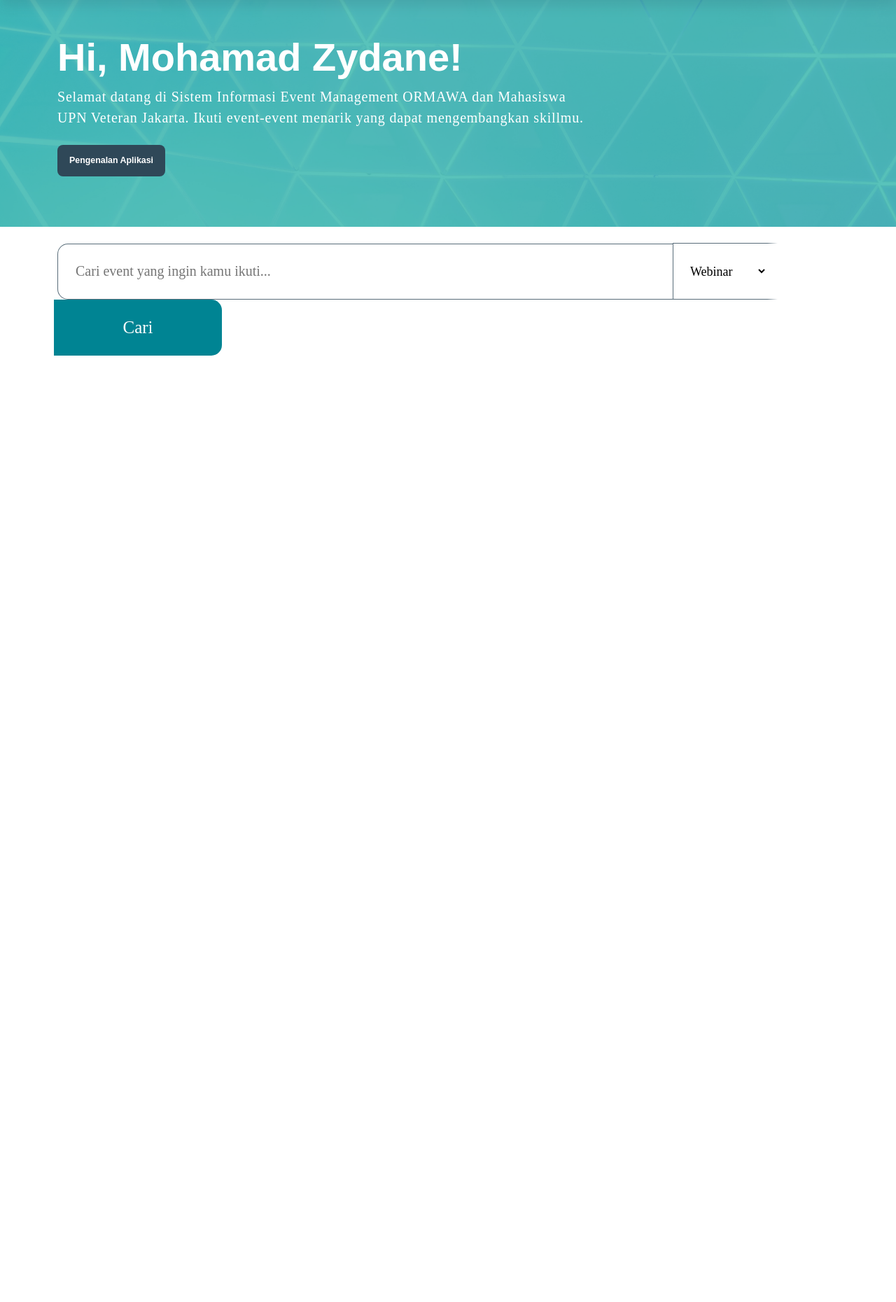
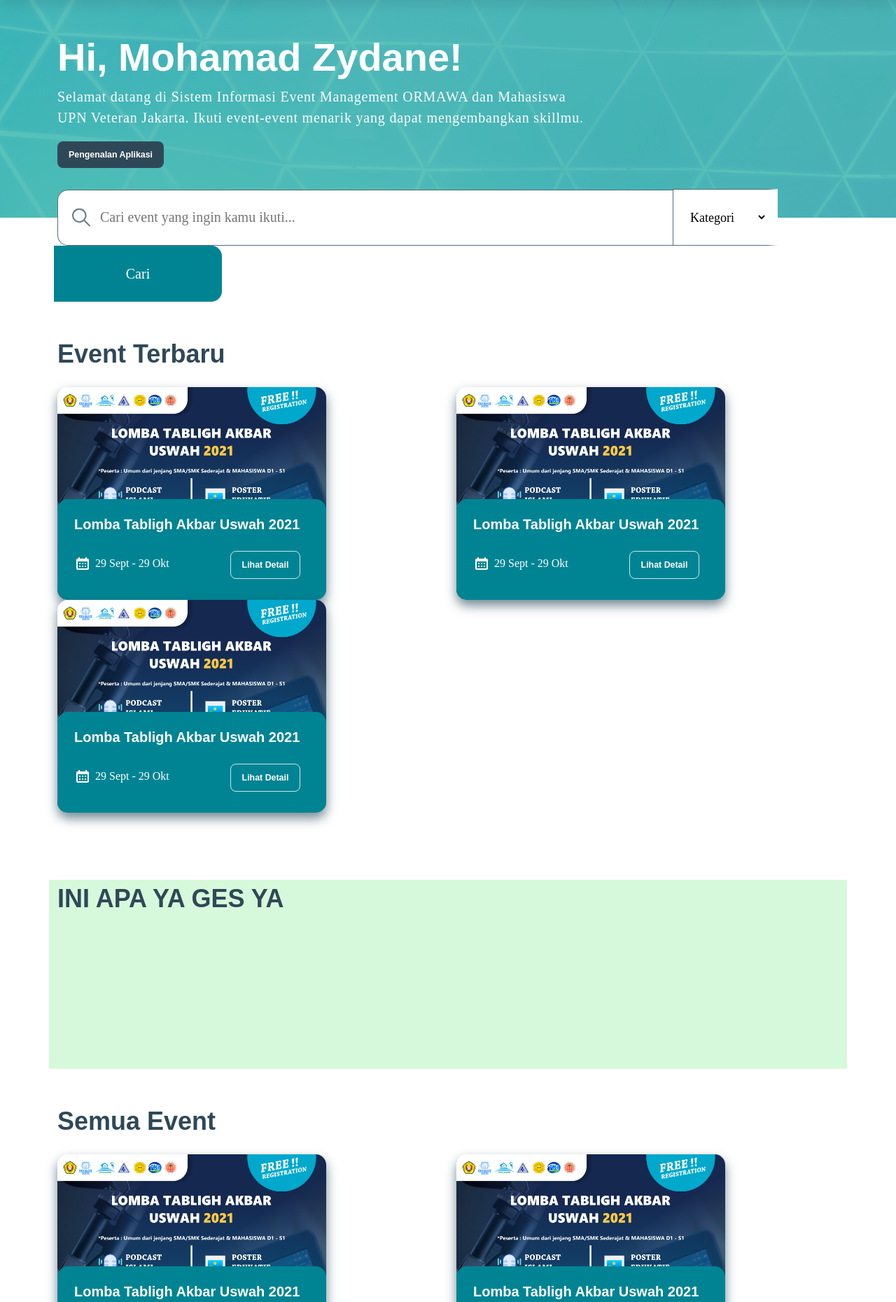
Before and after one commit to zydane07/eventmanagementupnvj, a PHP site: page / in a window 1280 px wide. Shown: the part 77-1937 px from the top of the page at 70% size. Before the commit the page ends 585 px from the top, so only its background shows below. Run offline with PHP 8.4, Linux system fonts and the light colour scheme.

Commit message:
isi Dashboard

```diff
--- a/css/style.css
+++ b/css/style.css
@@ -1,5 +1,9 @@
 .my-shadow {
     box-shadow: 0 .5rem 1rem rgba(42,72,88,.15)!important;
+}
+
+.my-shadow-2 {
+    box-shadow: 0 .5rem 1rem rgba(42,72,88,.65)!important;
 }
 
 .nav-font {
@@ -81,10 +85,12 @@
     font-weight: bold!important;
     font-size: 0.775rem!important;
     color: #fff!important;
+    text-decoration: none;
     background-color: #2F4858!important;
     padding: 0.75rem 1rem!important;
     border-radius: 0.5rem!important;
     /* border-color: #fff!important; */
+
 }
 
 .btn-custom:hover {
@@ -116,7 +122,10 @@
     border: 1px solid rgba(47, 72, 88, .8);
     border-radius: 15px 0 0 15px;
     outline: none;
-    padding: 0 25px;
+    background-image: url('../icons/search.svg');
+    background-position: 20px 25px;
+    background-repeat: no-repeat;
+    padding: 0 60px;
 }
 
 .box select {
@@ -136,7 +145,7 @@
     left: -5px;
     width: 15rem;
     height: 5rem;
-    font-size: 25px;
+    /* font-size: 20px; */
     border: none;
     border-radius: 0 15px 15px 0;
     outline: none;
@@ -149,3 +158,70 @@
 .box input[type="submit"]:hover {
     background: #026570;
 }
+
+.mt-custom {
+    margin-top: -2.5rem;
+}
+
+/* event */
+.card-custom {
+    background-image: url(../img/poster.png);
+    background-size: cover;
+    padding: 10rem 0 0;
+    border-radius: 15px;
+    width: 24rem;
+    /* max-width: 352px;
+    max-height: 269px; */
+}
+
+.card-font {
+    font-family: 'Century Gothic', sans-serif!important;
+    font-weight: bold!important;
+}
+
+.card-body-custom {
+    padding: 1.5rem;
+    background-color: #008493;
+    border-radius: 15px;
+}
+
+.date {
+    font-family: 'PT Serif', serif;
+    font-size: 16px;
+    background-image: url('../icons/calendar.svg');
+    /* background-position: 15px; */
+    background-repeat: no-repeat;
+    padding: 0 30px;
+}
+
+.btn-custom-2 {
+    font-family: 'Century Gothic', sans-serif!important;
+    font-weight: bold!important;
+    font-size: 0.775rem!important;
+    color: #fff;
+    text-decoration: none;
+    border: 1px solid rgba(255, 255, 255, .8);
+    /* background-color: #2F4858!important; */
+    padding: 0.75rem 1rem!important;
+    border-radius: 0.5rem!important;
+    /* border-color: #fff!important; */
+}
+
+.btn-custom-2:hover {
+    color: #fff;
+    background-color: #2F4858;
+    border-color: #008493;
+}
+
+.sub-font {
+    font-family: 'Century Gothic', sans-serif;
+    color: #2F4858;
+    font-weight: bold;
+    font-size: 2.25rem;
+}
+
+/* carousel */
+.bg-custom{
+    background-color: #D7F9DB;
+    width: 200px;
+}
--- /dev/null
+++ b/index.html
@@ -0,0 +1,409 @@
+<!DOCTYPE html>
+<html lang="en">
+  <head>
+    <!-- Required meta tags -->
+    <meta charset="utf-8" />
+    <meta name="viewport" content="width=device-width, initial-scale=1" />
+
+    <!-- Bootstrap CSS -->
+    <link rel="stylesheet" href="css/style.css" />
+    <link href="https://cdn.jsdelivr.net/npm/bootstrap@5.0.2/dist/css/bootstrap.min.css" rel="stylesheet" integrity="sha384-EVSTQN3/azprG1Anm3QDgpJLIm9Nao0Yz1ztcQTwFspd3yD65VohhpuuCOmLASjC" crossorigin="anonymous" />
+
+    <title>Dashboard</title>
+  </head>
+
+  <body style="min-height: 2000px">
+    <!-- Navbar -->
+    <nav class="navbar navbar-expand-lg navbar-light bg-white nav-font my-shadow pt-3 pb-3">
+      <div class="container">
+        <a class="navbar-brand pe-5" href="#">Navbar w/ text</a>
+        <button class="navbar-toggler" type="button" data-bs-toggle="collapse" data-bs-target="#navbarText" aria-controls="navbarText" aria-expanded="false" aria-label="Toggle navigation">
+          <span class="navbar-toggler-icon"></span>
+        </button>
+        <div class="collapse navbar-collapse" id="navbarText">
+          <ul class="navbar-nav me-auto mb-2 mb-lg-0">
+            <li class="nav-item pe-3">
+              <a class="nav-link active fw-bold nav__link" aria-current="page" href="#">Beranda</a>
+            </li>
+            <li class="nav-item pe-3">
+              <a class="nav-link" href="#">Bantuan</a>
+            </li>
+            <li class="nav-item pe-3">
+              <a class="nav-link" href="#">Tentang Aplikasi</a>
+            </li>
+          </ul>
+          <ul class="navbar-nav mb-2 mb-lg-0">
+            <li class="nav-item d-flex align-items-center">
+              <div class="text-center">
+                <img src="icons/Bell.svg" class="pe-3" alt="notifikasi" />
+              </div>
+            </li>
+            <li class="nav-item d-flex align-items-center">
+              <div class="text-center">
+                <img src="img/profil 1.png" class="rounded nav-pict" alt="photo profil" />
+              </div>
+            </li>
+            <li class="nav-item dropdown ps-1">
+              <a class="nav-link dropdown-toggle" href="#" id="navbarDropdownMenuLink" role="button" data-bs-toggle="dropdown" aria-expanded="false"> Mohamad Zydane Ulir Rizqi Toyyibi </a>
+              <ul class="dropdown-menu" aria-labelledby="navbarDropdownMenuLink">
+                <li>
+                  <a class="dropdown-item" href="#">Profile</a>
+                </li>
+                <li>
+                  <a class="dropdown-item" href="#">Event Saya</a>
+                </li>
+                <li>
+                  <a class="dropdown-item" href="#">Lihat Sertifikat</a>
+                </li>
+                <li>
+                  <a class="dropdown-item" href="#">Keluar</a>
+                </li>
+              </ul>
+            </li>
+          </ul>
+        </div>
+      </div>
+    </nav>
+
+    <!-- Jumbotron -->
+    <div class="jumbotron jumbotron-fluid bg-image bg-info pt-5 pb-5">
+      <div class="container mb-4 pb-2">
+        <h1 class="head-font text-white">Hi, Mohamad Zydane!</h1>
+        <p class="p-font text-white">Selamat datang di Sistem Informasi Event Management ORMAWA dan Mahasiswa</p>
+        <p class="p-font mb-4 text-white">UPN Veteran Jakarta. Ikuti event-event menarik yang dapat mengembangkan skillmu.</p>
+        <a class="btn-custom mb-5" href="#" role="button">Pengenalan Aplikasi</a>
+      </div>
+    </div>
+
+    <!-- search button -->
+    <div class="container">
+      <div class="box mt-custom">
+        <form action="">
+          <input type="text" placeholder="Cari event yang ingin kamu ikuti..." />
+          <select name="" id="list">
+            <option selected>Kategori</option>
+            <option value="">Webinar</option>
+            <option value="">Workshop</option>
+            <option value="">Lomba</option>
+            <option value="">Lainnya</option>
+          </select>
+          <input type="submit" value="Cari" />
+        </form>
+      </div>
+    </div>
+
+    <!-- Event Terbaru -->
+    <div class="container mb-5 pb-5">
+      <div class="row">
+        <div class="col mb-3">
+          <p class="sub-font mb-1 mt-5">Event Terbaru</p>
+        </div>
+      </div>
+      <div class="row">
+        <div class="col-md">
+          <div class="card-custom my-shadow-2">
+            <div class="card-body-custom">
+              <p class="card-font h5 text-white mb-4">Lomba Tabligh Akbar Uswah 2021</p>
+              <div class="row pt-2">
+                <div class="col">
+                  <p class="date text-white">29 Sept - 29 Okt</p>
+                </div>
+                <div class="col-5 text-center">
+                  <a href="#" class="btn-custom-2">Lihat Detail</a>
+                </div>
+              </div>
+            </div>
+          </div>
+        </div>
+        <div class="col-md">
+          <div class="card-custom my-shadow-2">
+            <div class="card-body-custom">
+              <p class="card-font h5 text-white mb-4">Lomba Tabligh Akbar Uswah 2021</p>
+              <div class="row pt-2">
+                <div class="col">
+                  <p class="date text-white">29 Sept - 29 Okt</p>
+                </div>
+                <div class="col-5 text-center">
+                  <a href="#" class="btn-custom-2">Lihat Detail</a>
+                </div>
+              </div>
+            </div>
+          </div>
+        </div>
+        <div class="col-md">
+          <div class="card-custom my-shadow-2">
+            <div class="card-body-custom">
+              <p class="card-font h5 text-white mb-4">Lomba Tabligh Akbar Uswah 2021</p>
+              <div class="row pt-2">
+                <div class="col">
+                  <p class="date text-white">29 Sept - 29 Okt</p>
+                </div>
+                <div class="col-5 text-center">
+                  <a href="#" class="btn-custom-2">Lihat Detail</a>
+                </div>
+              </div>
+            </div>
+          </div>
+        </div>
+      </div>
+    </div>
+
+    <!-- carousel -->
+    <div class="container bg-custom">
+      <!-- <div class="bd-example">
+      <div id="carouselExampleCaptions" class="carousel slide" data-ride="carousel">
+        <ol class="carousel-indicators">
+          <li data-target="#carouselExampleCaptions" data-slide-to="0" class="active"></li>
+          <li data-target="#carouselExampleCaptions" data-slide-to="1"></li>
+          <li data-target="#carouselExampleCaptions" data-slide-to="2"></li>
+        </ol>
+        <div class="carousel-inner">
+          <div class="carousel-item active">
+            <img src="img/1.jpg" class="d-block w-100" alt="...">
+            <div class="carousel-caption d-none d-md-block">
+              <h5>First slide label</h5>
+              <p>Nulla vitae elit libero, a pharetra augue mollis interdum.</p>
+            </div>
+          </div>
+          <div class="carousel-item">
+            <img src="img/2.jpg" class="d-block w-100" alt="...">
+            <div class="carousel-caption d-none d-md-block">
+              <h5>Second slide label</h5>
+              <p>Lorem ipsum dolor sit amet, consectetur adipiscing elit.</p>
+            </div>
+          </div>
+          <div class="carousel-item">
+            <img src="img/3.jpg" class="d-block w-100" alt="...">
+            <div class="carousel-caption d-none d-md-block">
+              <h5>Third slide label</h5>
+              <p>Praesent commodo cursus magna, vel scelerisque nisl consectetur.</p>
+            </div>
+          </div>
+        </div>
+        <a class="carousel-control-prev" href="#carouselExampleCaptions" role="button" data-slide="prev">
+          <span class="carousel-control-prev-icon" aria-hidden="true"></span>
+          <span class="sr-only">Previous</span>
+        </a>
+        <a class="carousel-control-next" href="#carouselExampleCaptions" role="button" data-slide="next">
+          <span class="carousel-control-next-icon" aria-hidden="true"></span>
+          <span class="sr-only">Next</span>
+        </a>
+      </div>
+    </div> -->
+      <div class="row">
+        <div class="col mb-5">
+          <p class="sub-font mb-5">INI APA YA GES YA</p>
+          <p>&nbsp;</p>
+          <p>&nbsp;</p>
+          <p>&nbsp;</p>
+        </div>
+      </div>
+    </div>
+
+    <!-- Semua Event -->
+    <div class="container mb-5 pb-5">
+      <div class="row">
+        <div class="col mb-3">
+          <p class="sub-font mb-1 mt-5">Semua Event</p>
+        </div>
+      </div>
+      <div class="row mb-5 pb-2">
+        <div class="col-md">
+          <div class="card-custom my-shadow-2">
+            <div class="card-body-custom">
+              <p class="card-font h5 text-white mb-4">Lomba Tabligh Akbar Uswah 2021</p>
+              <div class="row pt-2">
+                <div class="col">
+                  <p class="date text-white">29 Sept - 29 Okt</p>
+                </div>
+                <div class="col-5 text-center">
+                  <a href="#" class="btn-custom-2">Lihat Detail</a>
+                </div>
+              </div>
+            </div>
+          </div>
+        </div>
+        <div class="col-md">
+          <div class="card-custom my-shadow-2">
+            <div class="card-body-custom">
+              <p class="card-font h5 text-white mb-4">Lomba Tabligh Akbar Uswah 2021</p>
+              <div class="row pt-2">
+                <div class="col">
+                  <p class="date text-white">29 Sept - 29 Okt</p>
+                </div>
+                <div class="col-5 text-center">
+                  <a href="#" class="btn-custom-2">Lihat Detail</a>
+                </div>
+              </div>
+            </div>
+          </div>
+        </div>
+        <div class="col-md">
+          <div class="card-custom my-shadow-2">
+            <div class="card-body-custom">
+              <p class="card-font h5 text-white mb-4">Lomba Tabligh Akbar Uswah 2021</p>
+              <div class="row pt-2">
+                <div class="col">
+                  <p class="date text-white">29 Sept - 29 Okt</p>
+                </div>
+                <div class="col-5 text-center">
+                  <a href="#" class="btn-custom-2">Lihat Detail</a>
+                </div>
+              </div>
+            </div>
+          </div>
+        </div>
+      </div>
+      <div class="row mb-5 pb-2">
+        <div class="col-md">
+          <div class="card-custom my-shadow-2">
+            <div class="card-body-custom">
+              <p class="card-font h5 text-white mb-4">Lomba Tabligh Akbar Uswah 2021</p>
+              <div class="row pt-2">
+                <div class="col">
+                  <p class="date text-white">29 Sept - 29 Okt</p>
+                </div>
+                <div class="col-5 text-center">
+                  <a href="#" class="btn-custom-2">Lihat Detail</a>
+                </div>
+              </div>
+            </div>
+          </div>
+        </div>
+        <div class="col-md">
+          <div class="card-custom my-shadow-2">
+            <div class="card-body-custom">
+              <p class="card-font h5 text-white mb-4">Lomba Tabligh Akbar Uswah 2021</p>
+              <div class="row pt-2">
+                <div class="col">
+                  <p class="date text-white">29 Sept - 29 Okt</p>
+                </div>
+                <div class="col-5 text-center">
+                  <a href="#" class="btn-custom-2">Lihat Detail</a>
+                </div>
+              </div>
+            </div>
+          </div>
+        </div>
+        <div class="col-md">
+          <div class="card-custom my-shadow-2">
+            <div class="card-body-custom">
+              <p class="card-font h5 text-white mb-4">Lomba Tabligh Akbar Uswah 2021</p>
+              <div class="row pt-2">
+                <div class="col">
+                  <p class="date text-white">29 Sept - 29 Okt</p>
+                </div>
+                <div class="col-5 text-center">
+                  <a href="#" class="btn-custom-2">Lihat Detail</a>
+                </div>
+              </div>
+            </div>
+          </div>
+        </div>
+      </div>
+      <div class="row mb-5 pb-2">
+        <div class="col-md">
+          <div class="card-custom my-shadow-2">
+            <div class="card-body-custom">
+              <p class="card-font h5 text-white mb-4">Lomba Tabligh Akbar Uswah 2021</p>
+              <div class="row pt-2">
+                <div class="col">
+                  <p class="date text-white">29 Sept - 29 Okt</p>
+                </div>
+                <div class="col-5 text-center">
+                  <a href="#" class="btn-custom-2">Lihat Detail</a>
+                </div>
+              </div>
+            </div>
+          </div>
+        </div>
+        <div class="col-md">
+          <div class="card-custom my-shadow-2">
+            <div class="card-body-custom">
+              <p class="card-font h5 text-white mb-4">Lomba Tabligh Akbar Uswah 2021</p>
+              <div class="row pt-2">
+                <div class="col">
+                  <p class="date text-white">29 Sept - 29 Okt</p>
+                </div>
+                <div class="col-5 text-center">
+                  <a href="#" class="btn-custom-2">Lihat Detail</a>
+                </div>
+              </div>
+            </div>
+          </div>
+        </div>
+        <div class="col-md">
+          <div class="card-custom my-shadow-2">
+            <div class="card-body-custom">
+              <p class="card-font h5 text-white mb-4">Lomba Tabligh Akbar Uswah 2021</p>
+              <div class="row pt-2">
+                <div class="col">
+                  <p class="date text-white">29 Sept - 29 Okt</p>
+                </div>
+                <div class="col-5 text-center">
+                  <a href="#" class="btn-custom-2">Lihat Detail</a>
+                </div>
+              </div>
+            </div>
+          </div>
+        </div>
+      </div>
+      <div class="row mb-4 pb-3">
+        <div class="col-md">
+          <div class="card-custom my-shadow-2">
+            <div class="card-body-custom">
+              <p class="card-font h5 text-white mb-4">Lomba Tabligh Akbar Uswah 2021</p>
+              <div class="row pt-2">
+                <div class="col">
+                  <p class="date text-white">29 Sept - 29 Okt</p>
+                </div>
+                <div class="col-5 text-center">
+                  <a href="#" class="btn-custom-2">Lihat Detail</a>
+                </div>
+              </div>
+            </div>
+          </div>
+        </div>
+        <div class="col-md">
+          <div class="card-custom my-shadow-2">
+            <div class="card-body-custom">
+              <p class="card-font h5 text-white mb-4">Lomba Tabligh Akbar Uswah 2021</p>
+              <div class="row pt-2">
+                <div class="col">
+                  <p class="date text-white">29 Sept - 29 Okt</p>
+                </div>
+                <div class="col-5 text-center">
+                  <a href="#" class="btn-custom-2">Lihat Detail</a>
+                </div>
+              </div>
+            </div>
+          </div>
+        </div>
+        <div class="col-md">
+          <div class="card-custom my-shadow-2">
+            <div class="card-body-custom">
+              <p class="card-font h5 text-white mb-4">Lomba Tabligh Akbar Uswah 2021</p>
+              <div class="row pt-2">
+                <div class="col">
+                  <p class="date text-white">29 Sept - 29 Okt</p>
+                </div>
+                <div class="col-5 text-center">
+                  <a href="#" class="btn-custom-2">Lihat Detail</a>
+                </div>
+              </div>
+            </div>
+          </div>
+        </div>
+      </div>
+      <div class="row">
+        <div class="col mb-3 d-flex justify-content-center">
+          <a class="btn-custom mb-5" href="#" role="button">Lihat Semua Event</a>
+        </div>
+      </div>
+    </div>
+    <!-- Optional JavaScript; choose one of the two! -->
+
+    <!-- Option 1: Bootstrap Bundle with Popper -->
+    <script src="https://cdn.jsdelivr.net/npm/bootstrap@5.0.2/dist/js/bootstrap.bundle.min.js" integrity="sha384-MrcW6ZMFYlzcLA8Nl+NtUVF0sA7MsXsP1UyJoMp4YLEuNSfAP+JcXn/tWtIaxVXM" crossorigin="anonymous"></script>
+  </body>
+</html>
--- a/index.php
+++ /dev/null
@@ -1,101 +0,0 @@
-<!doctype html>
-<html lang="en">
-
-<head>
-    <!-- Required meta tags -->
-    <meta charset="utf-8">
-    <meta name="viewport" content="width=device-width, initial-scale=1">
-
-    <!-- Bootstrap CSS -->
-    <link rel="stylesheet" href="css/style.css">
-    <link href="https://cdn.jsdelivr.net/npm/bootstrap@5.0.2/dist/css/bootstrap.min.css" rel="stylesheet" integrity="sha384-EVSTQN3/azprG1Anm3QDgpJLIm9Nao0Yz1ztcQTwFspd3yD65VohhpuuCOmLASjC" crossorigin="anonymous">
-
-    <title>Dashboard</title>
-</head>
-
-<body>
-
-    <!-- Navbar -->
-    <nav class="navbar navbar-expand-lg navbar-light bg-white nav-font my-shadow pt-3 pb-3">
-        <div class="container">
-            <a class="navbar-brand pe-5" href="#">Navbar w/ text</a>
-            <button class="navbar-toggler" type="button" data-bs-toggle="collapse" data-bs-target="#navbarText" aria-controls="navbarText" aria-expanded="false" aria-label="Toggle navigation">
-                <span class="navbar-toggler-icon"></span>
-            </button>
-            <div class="collapse navbar-collapse" id="navbarText">
-                <ul class="navbar-nav me-auto mb-2 mb-lg-0">
-                    <li class="nav-item pe-3">
-                        <a class="nav-link active fw-bold nav__link" aria-current="page" href="#">Beranda</a>
-                    </li>
-                    <li class="nav-item pe-3">
-                        <a class="nav-link" href="#">Bantuan</a>
-                    </li>
-                    <li class="nav-item pe-3">
-                        <a class="nav-link" href="#">Tentang Aplikasi</a>
-                    </li>
-                </ul>
-                <ul class="navbar-nav mb-2 mb-lg-0">
-                    <li class="nav-item d-flex align-items-center">
-                        <div class="text-center">
-                            <img src="icons/Bell.svg" class="pe-3" alt="notifikasi">
-                        </div>
-                    </li>
-                    <li class="nav-item d-flex align-items-center">
-                        <div class="text-center">
-                            <img src="img/profil 1.png" class="rounded nav-pict" alt="photo profil">
-                        </div>
-                    </li>
-                    <li class="nav-item dropdown ps-1">
-                        <a class="nav-link dropdown-toggle" href="#" id="navbarDropdownMenuLink" role="button" data-bs-toggle="dropdown" aria-expanded="false">
-                            Mohamad Zydane Ulir Rizqi Toyyibi
-                        </a>
-                        <ul class="dropdown-menu" aria-labelledby="navbarDropdownMenuLink">
-                            <li><a class="dropdown-item" href="#">Profile</a></li>
-                            <li><a class="dropdown-item" href="#">Event Saya</a></li>
-                            <li><a class="dropdown-item" href="#">Lihat Sertifikat</a></li>
-                            <li><a class="dropdown-item" href="#">Keluar</a></li>
-                        </ul>
-                    </li>
-                </ul>
-            </div>
-        </div>
-    </nav>
-
-    <!-- Jumbotron -->
-    <div class="jumbotron jumbotron-fluid bg-image bg-info">
-        <div class="container pt-5 pb-5">
-            <h1 class="head-font text-white">Hi, Mohamad Zydane!</h1>
-            <p class="p-font text-white">Selamat datang di Sistem Informasi Event Management ORMAWA dan Mahasiswa</p>
-            <p class="p-font mb-4 text-white">UPN Veteran Jakarta. Ikuti event-event menarik yang dapat mengembangkan skillmu.</p>
-            <a class="btn btn-custom mb-4" href="#" role="button">Pengenalan Aplikasi</a>
-        </div>
-    </div>
-
-    <!-- search button -->
-    <div class="container">
-        <div class="box mt-4">
-            <form action="">
-                <input type="text" placeholder="Cari event yang ingin kamu ikuti...">
-                <select name="" id="">
-                    <option value="">Webinar</option>
-                    <option value="">Workshop</option>
-                    <option value="">Lomba</option>
-                    <option value="">Lainnya</option>
-                </select>
-                <input type="submit" value="Cari">
-            </form>
-        </div>
-    </div>
-
-
-
-    <!-- Optional JavaScript; choose one of the two! -->
-
-    <!-- Option 1: Bootstrap Bundle with Popper -->
-    <script src="https://cdn.jsdelivr.net/npm/bootstrap@5.0.2/dist/js/bootstrap.bundle.min.js" integrity="sha384-MrcW6ZMFYlzcLA8Nl+NtUVF0sA7MsXsP1UyJoMp4YLEuNSfAP+JcXn/tWtIaxVXM" crossorigin="anonymous"></script>
-
-
-
-</body>
-
-</html>
```
Also changed, not shown: icons/calendar.svg (added), icons/search.svg (added), img/1.jpg (added), img/2.jpg (added), img/Ellipse 2.png (deleted), img/poster.png (added), 1 other file.
